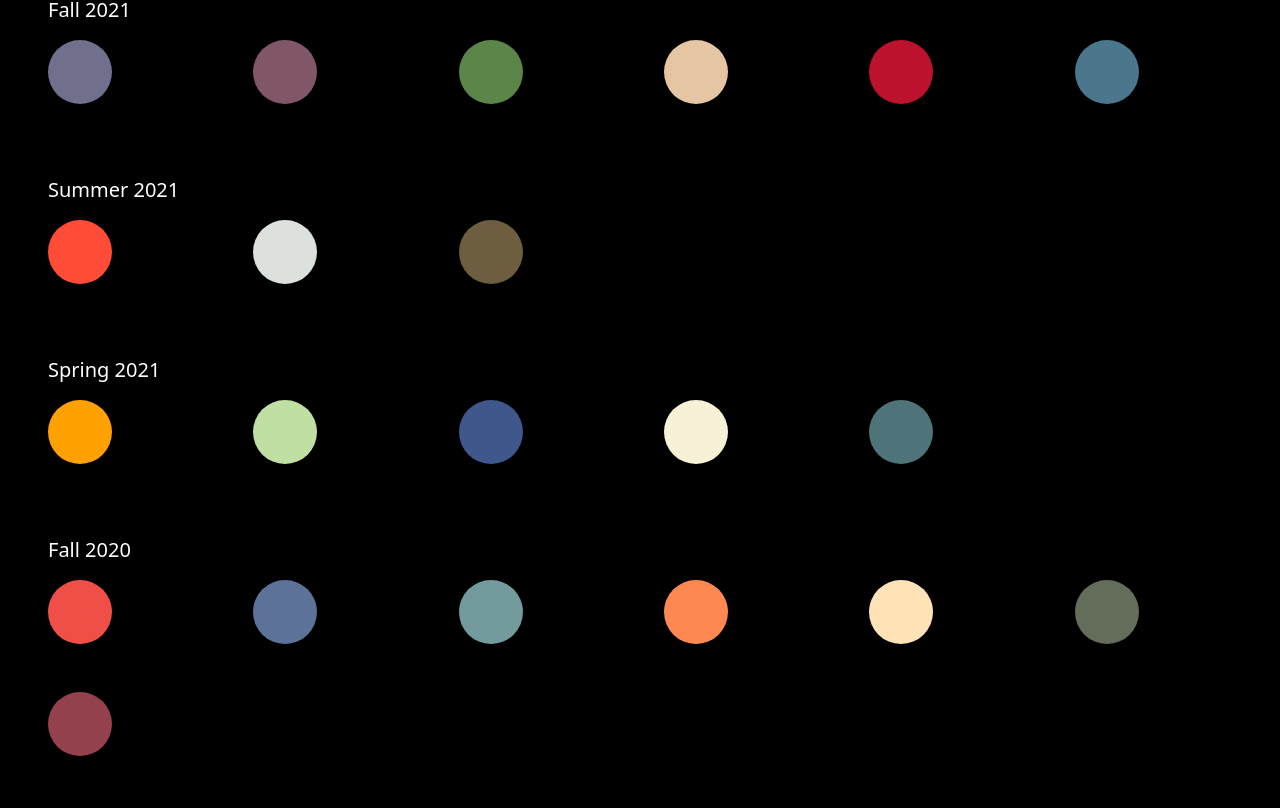
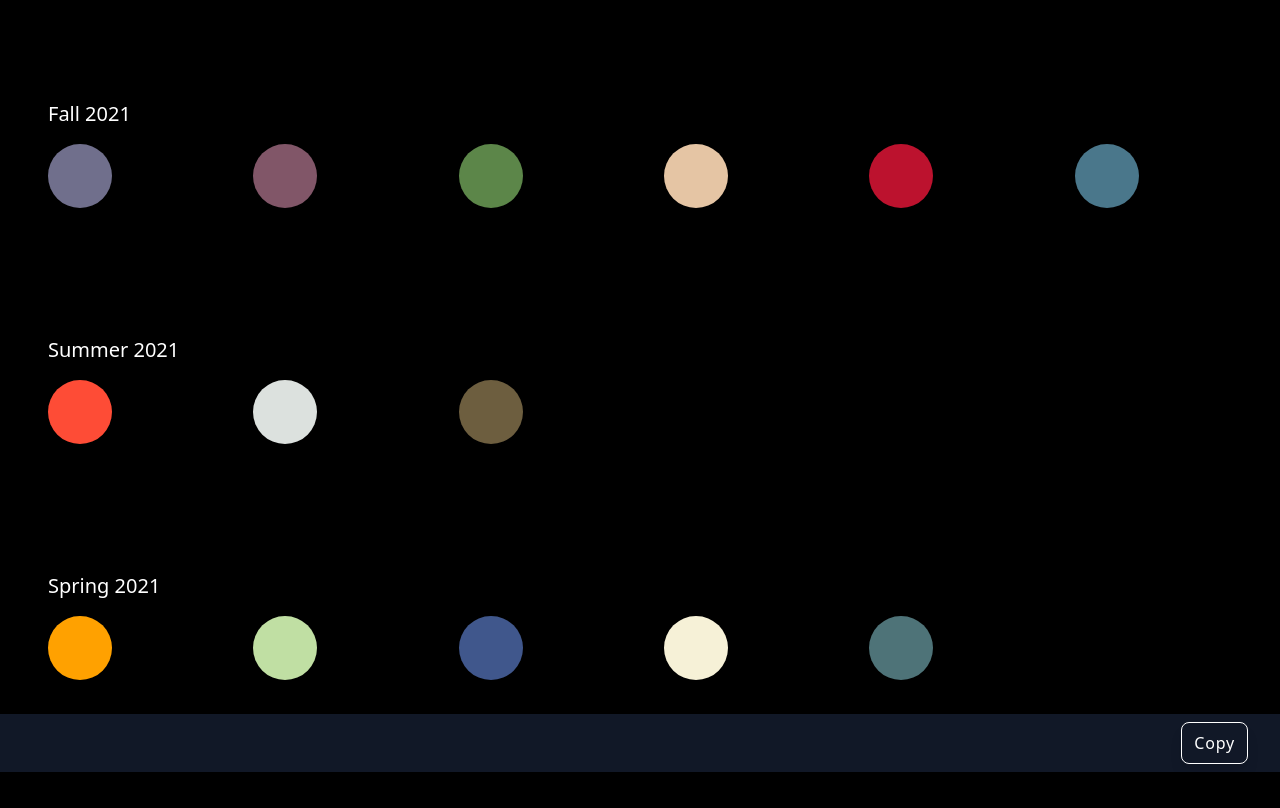
Before and after one commit to blyscuit/Watch_Colors, a Next.js app: page / in a window 1280 px wide. Shown: the part 412-1220 px from the top of the page. Built offline with nearby package versions, Linux system fonts and the light colour scheme.

Commit message:
[animation]

```diff
--- /dev/null
+++ b/components/Toast/toast.js
@@ -0,0 +1,20 @@
+import React from "react";
+import PropTypes from "prop-types";
+import { toast } from "react-toastify";
+
+const ToastMessage = ({ message }) =>
+  toast](
+    <div style={{ display: "flex" }}>
+      <div style={{ flexGrow: 1, fontSize: 15, padding: "8px 12px" }}>
+        {message}
+      </div>
+    </div>
+  );
+
+ToastMessage.propTypes = {
+  message: PropTypes.string.isRequired,
+};
+
+ToastMessage.dismiss = toast.dismiss;
+
+export default ToastMessage;
--- a/package.json
+++ b/package.json
@@ -9,9 +9,11 @@
     "lint": "next lint"
   },
   "dependencies": {
+    "framer-motion": "^6.3.3",
     "next": "12.1.6",
     "react": "18.1.0",
-    "react-dom": "18.1.0"
+    "react-dom": "18.1.0",
+    "react-toastify": "^9.0.0"
   },
   "devDependencies": {
     "autoprefixer": "^10.4.7",
--- a/pages/index.js
+++ b/pages/index.js
@@ -1,6 +1,11 @@
 import Layout from "../sections/Layout";
 import { colors } from "../data/data";
 import Head from 'next/head'
+import React from 'react';
+import { ToastContainer, toast } from 'react-toastify';
+import 'react-toastify/dist/ReactToastify.css';
+import { Slide } from 'react-toastify';
+import { motion } from 'framer-motion';
 
 export const getStaticProps = async () => {
   return {
@@ -11,6 +16,50 @@ export const getStaticProps = async () => {
 }
 
 export default function Home({ colors }) {
+  const notify = () => toast("Copied "+likes, { autoClose: 2000, className:"bg-gray-900" });
+
+  const [likes, setLikes] = React.useState("");
+
+
+  const cardVariants = {
+    offscreen: {
+      opacity: 0.2,
+      scale: 0.9
+    },
+    onscreen: {
+      opacity: 1,
+      scale: 1,
+      transition: {
+        type: "spring",
+        bounce: 0.4,
+        duration: 0.8
+      }
+    }
+  };
+
+  const textVariants = {
+    offscreen: {
+      opacity: 0.2,
+    },
+    onscreen: {
+      opacity: 1,
+      transition: {
+        type: "spring",
+        bounce: 0.4,
+        duration: 0.8
+      }
+    }
+  };
+
+  function handleClick(color) {
+    setLikes(color)
+  }
+
+  function handleCopy() {
+    navigator.clipboard.writeText(likes)
+    notify()
+  }
+
   return (
     <Layout>
       <Head>
@@ -24,19 +73,46 @@ export default function Home({ colors }) {
 
         <h2 className="text-3xl text-center leading-normal sm:text-6xl font-thin  ">Face Colors</h2>
 
+      <div className="snap-y ">
         {colors.map((d) => (
-          <div key={d.id}>
+
+    <motion.div
+    className="card-container"
+    initial="offscreen"
+    whileInView="onscreen"
+    margin="-200px 0px -200px 0px"
+    viewport={{ once: false, amount: 1.0 }}
+  >
+      <div className="snap-center py-12" key={d.id}>
+        <motion.div variants={textVariants}>
             <p className="text-xl sm:text-md px-12 ">{d.name}</p>
+        </motion.div>
 
-            <div className="grid grid-cols-6 gap-12 pt-4 pb-8 px-12 overflow-x-auto hover:overflow-x-scroll">
+            <motion.div variants={cardVariants} className="grid grid-cols-4 sm:grid-cols-6 gap-12 pt-4 pb-8 px-12 overflow-x-auto hover:overflow-x-scroll">
             {d.colors.map((color) => (
-                <div key={color} style={{backgroundColor: color }} className="rounded-full h-16 w-16"></div>
+              color == likes ?
+                <button onClick={() => handleClick(color)} key={color} style={{borderColor: color, backgroundColor: "transparent" }} className="rounded-full h-16 w-16 border border-8"></button>
+                :
+                <button onClick={() => handleClick(color)} key={color} style={{backgroundColor: color }} className="rounded-full h-16 w-16"></button>
             ))}
-              </div>
+            </motion.div>
 
-          </div>
+      </div>
+    </motion.div>
         ))}
+        </div>
       </section>
+      <ToastContainer transition={Slide} theme="dark" position="bottom-right" />
+
+      <div className={
+        (likes.length > 0 ? "translate-y-0 " : "translate-y-96 " )+
+      "transition ease-in-out  flex items-center flex-row sticky bottom-0 bg-gray-900 left-0 right-0 px-8 py-2"}>
+              <div className="h-8 w-8 rounded-lg" style={{backgroundColor: likes }}></div>
+              <button onClick={handleCopy} className="px-6 grow text-left" >{likes}</button>
+              <button onClick={handleCopy} className="btn justify-self-end">Copy</button>
+
+      </div>
     </Layout>
+
   );
 }
--- a/styles/globals.css
+++ b/styles/globals.css
@@ -14,6 +14,6 @@
 
 
   .btn{
-    @apply inline-block px-5 py-3 rounded-lg hover:bg-indigo-600 transition duration-300 shadow-lg bg-indigo-500 text-white capitalize tracking-wider font-semibold text-sm sm:text-xl focus:outline-none focus:ring-4 focus:ring-indigo-500 focus:ring-opacity-50 whitespace-nowrap
+    @apply inline-block border border-white px-3 py-2 rounded-lg hover:bg-gray-600 transition duration-300 shadow-lg bg-transparent text-white capitalize tracking-wider focus:outline-none focus:ring-4 focus:ring-blue-500 focus:ring-opacity-50 whitespace-nowrap
   }
 }
```
Also changed, not shown: 1 other file (tests, documents, lock files or other folders).
